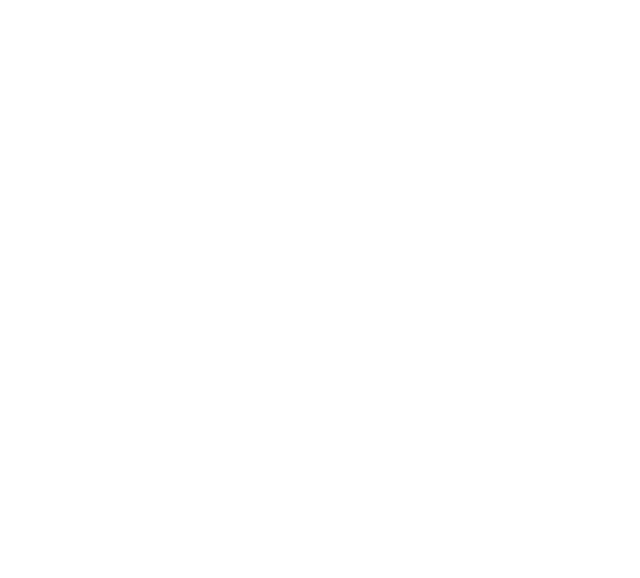
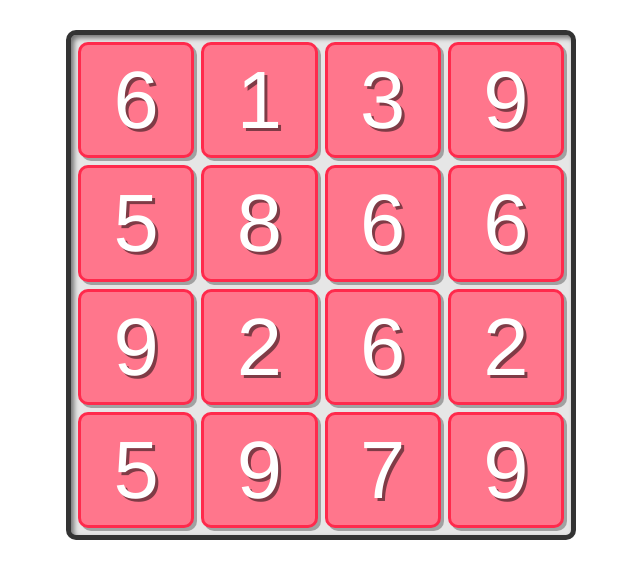
Before and after one commit to Flandre/Bejeweled24, a plain HTML site: page index.html in a window 1280 px wide. Shown: the whole page, without its empty margins (319-959 px from the left). Drawn offline with Linux system fonts and the light colour scheme; the site is published under a folder, as on GitHub Pages, so addresses that start at the root find nothing.

Commit message:
change src

```diff
--- a/index.html
+++ b/index.html
@@ -3,20 +3,20 @@
 <head>
   <meta charset="UTF-8">
   <title></title>
-  <link href="/css/bootstrap.min.css" rel="stylesheet" type="text/css">
-  <link href="/css/bootstrap-theme.min.css" rel="stylesheet" type="text/css">
-  <link href="/css/animate.min.css" rel="stylesheet" type="text/css">
-  <link href="/css/main.css" rel="stylesheet" type="text/css">
+  <link href="css/bootstrap.min.css" rel="stylesheet" type="text/css">
+  <link href="css/bootstrap-theme.min.css" rel="stylesheet" type="text/css">
+  <link href="css/animate.min.css" rel="stylesheet" type="text/css">
+  <link href="css/main.css" rel="stylesheet" type="text/css">
 </head>
 <body>
 <div class="main">
 
 </div>
 </body>
-<script src="/js/jquery.min.js"></script>
-<script src="/js/bootstrap.min.js"></script>
-<script src="/js/index.js"></script>
-<script src="/js/24.js"></script>
+<script src="js/jquery.min.js"></script>
+<script src="js/bootstrap.min.js"></script>
+<script src="js/index.js"></script>
+<script src="js/24.js"></script>
 <script>
 
 </script>
```
